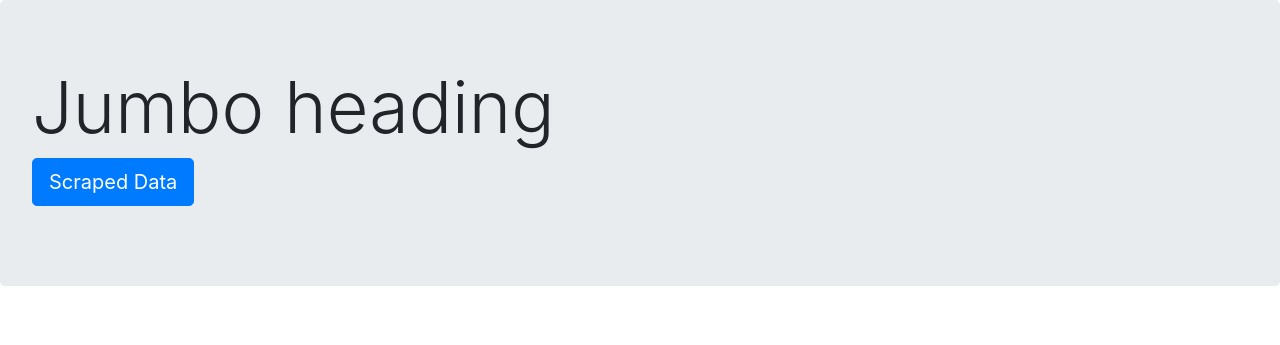
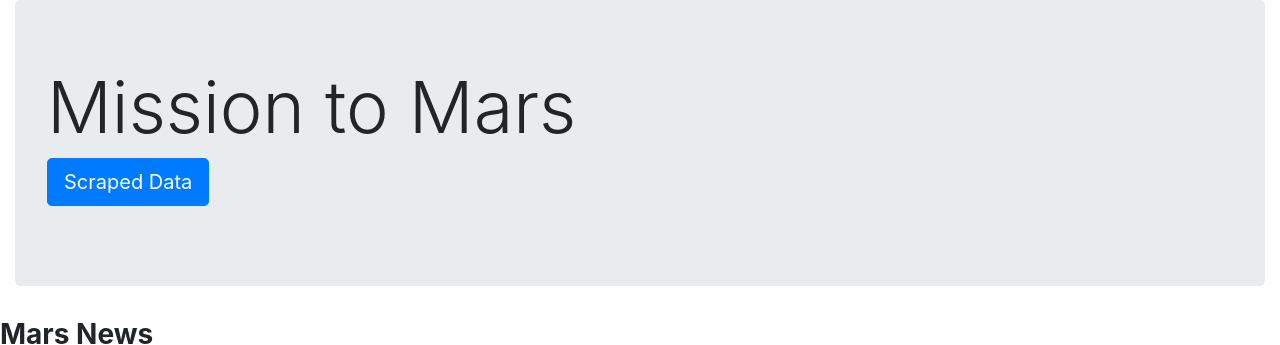
Before and after one commit to kellyshull/web-scraping-challenge, a Flask app: template missions-to-mars/templates/index.html in a window 1280 px wide. Shown: the top 345 px of the page. Run offline with Flask 2, Linux system fonts and the light colour scheme; the template is opened without the code that fills it, so the values that code supplies are empty; some libraries are stand-ins or nearby versions.

Commit message:
html data put in

```diff
--- a/missions-to-mars/templates/index.html
+++ b/missions-to-mars/templates/index.html
@@ -1,7 +1,7 @@
 <!doctype html>
 <html lang="en">
   <head>
-    <title>Title</title>
+    <title>Mission to Mars</title>
     <!-- Required meta tags -->
     <meta charset="utf-8">
     <meta name="viewport" content="width=device-width, initial-scale=1, shrink-to-fit=no">
@@ -10,13 +10,67 @@
     <link rel="stylesheet" href="https://stackpath.bootstrapcdn.com/bootstrap/4.3.1/css/bootstrap.min.css" integrity="sha384-ggOyR0iXCbMQv3Xipma34MD+dH/1fQ784/j6cY/iJTQUOhcWr7x9JvoRxT2MZw1T" crossorigin="anonymous">
   </head>
   <body>
+    <div class="container-fluid">
       <div class="jumbotron">
-          <h1 class="display-3">Jumbo heading</h1>
+          <h1 class="display-3">Mission to Mars</h1>
 
           <p class="lead">
               <a class="btn btn-primary btn-lg" href="/scrape" role="button">Scraped Data</a>
           </p>
       </div>
+    </div>
+
+    <!-- News Section -->
+    <div class="row">
+      <div class="col-md-12">
+        <h3><b>Mars News</b></h3>
+        <h4 class="heading">{{mars.nasa_title}}</h4>
+        <p>{{mars.nasa_paragraph}}</p>
+
+      </div>
+    </div>
+
+    <!-- Featured Image and Table need to put the output on a grid -->
+    <div class="row">
+
+      <!-- featured image -->
+      <div class="col-med-8">
+        <h3><b>Mars Featured Image</b></h3>
+        <img src={{mars.featured_image_url}} height=auto>
+      </div>
+
+      <!-- html table -->
+      <div class="col-md-4">
+        <h3><b>Mars Facts</b></h3>
+        <p>{{mars.mars_html_table | safe}}</p>
+      </div>
+
+    </div>
+
+    <!-- grid of the 4 hemispheres -->
+    <h2 class='text-center'>Mars Hemispheres</h2>
+      <div class="row">
+        {% for hemisphere in mars.hemisphere_image_urls %}
+              <div class="col-md-6">
+                  <div class="thumbnail">
+                  <img src="{{hemisphere.url | safe}}" width="500" height="600">
+                  <div class="caption">
+                      <h3><b>{{hemisphere.title | safe}}</b></h3>
+                  </div>
+                  </div>
+              </div>
+        {% endfor %}
+
+
+      </div>
+
+
+
+
+
+
+
+
     <!-- Optional JavaScript -->
     <!-- jQuery first, then Popper.js, then Bootstrap JS -->
     <script src="https://code.jquery.com/jquery-3.3.1.slim.min.js" integrity="sha384-q8i/X+965DzO0rT7abK41JStQIAqVgRVzpbzo5smXKp4YfRvH+8abtTE1Pi6jizo" crossorigin="anonymous"></script>
```
